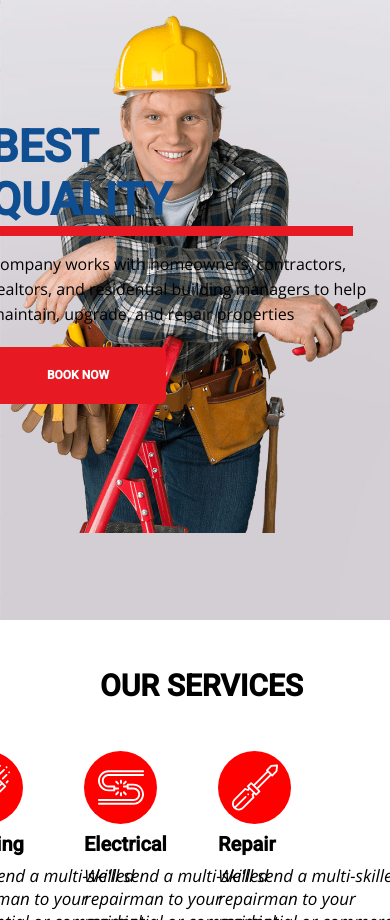
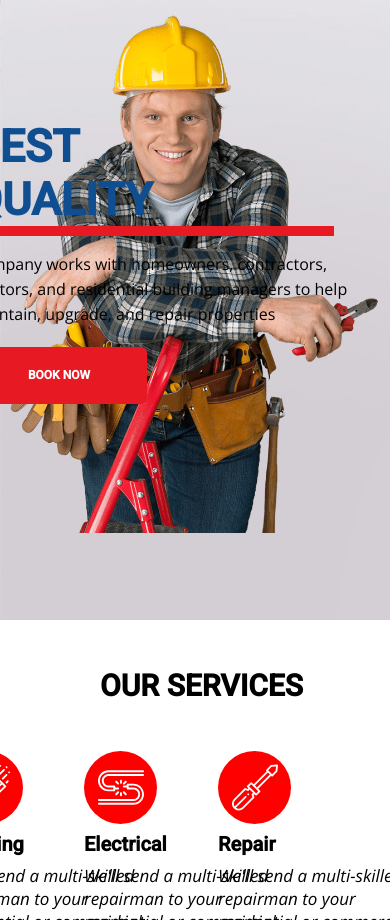
Before and after one commit to Jejovanni/kodeCampS3T1, a plain HTML site: page index.html in a window 390 px wide. Shown: the part 2680-3600 px from the top of the page. Drawn offline with nearby package versions, Linux system fonts and the light colour scheme.

Commit message:
adjusting MQ

```diff
--- a/MQ/tablet.css
+++ b/MQ/tablet.css
@@ -101,7 +101,7 @@
         text-align: center;
         font-size: 21px;
         font-weight: lighter;
-        width: 815px;
+        width: 621px;
         line-height: 33px;
     }
 
@@ -169,13 +169,14 @@
     .banner2-box{
         display: flex;
         flex-direction: column;
-        width: 35rem;
+        width: 22rem;
     }
     .banner2-box h3{
         font-family: 'Roboto', sans-serif;
         font-size: 45px;
         color: #104e92;
         width: 256px;
+        margin-left: -67px;
 
     }
     .banner2-border{
@@ -184,6 +185,7 @@
         border-color: #e71a23;
         height: 10px;
         max-width: 43vh;
+        margin-left: -67px;
     }
     .banner2-box p{
         font-family: 'Open Sans', sans-serif;
@@ -191,6 +193,10 @@
         width: 25rem;
         line-height: 25px;
         margin-top: 16px;
+        margin-left: -67px;
+    }
+    .banner-btn-container {
+        margin-left: -67px;
     }
     .our-services {
          height: 496px;
```
